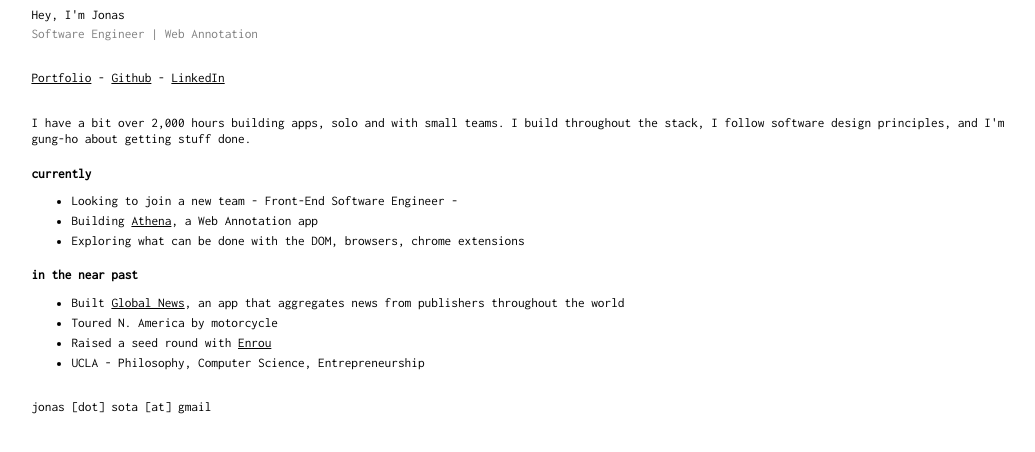
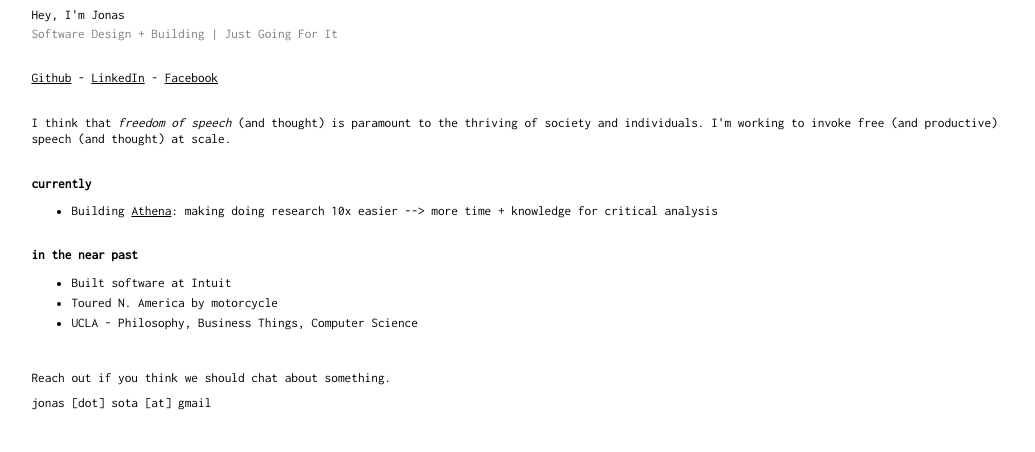
Before and after one commit to JonasMS/jonasms.github.io, a React app: page / in a window 1280 px wide. Shown: the top 452 px of the page, without its empty margins (103-1138 px from the left). Built offline with nearby package versions, Linux system fonts and the light colour scheme.

Commit message:
Refac oct 29 (#10)
* make content and style changes

* content changes

```diff
--- a/index.html
+++ b/index.html
@@ -1,51 +1,57 @@
 <!DOCTYPE html>
 <html lang="en">
+
 <head>
     <meta charset="UTF-8">
     <link rel="stylesheet" type="text/css" href="styles.css">
     <link href='https://fonts.googleapis.com/css?family=Inconsolata' rel='stylesheet' type='text/css'>
     <title>Jonas Sota</title>
 </head>
+
 <body>
     <div class="container">
         <div class="name"> Hey, I'm Jonas </div>
-      <div class="title"> Software Engineer | Web Annotation </div>
+        <div class="title"> Software Design + Building | Just Going For It </div>
 
         <div class="links">
-        <a href="./portfolio.html">Portfolio</a>
+            <a href="https://github.com/JonasMS" target="_blank">Github</a>
             -
-        <a href="https://github.com/JonasMS">Github</a>
+            <a href="https://www.linkedin.com/in/jonassota" target="_blank">LinkedIn</a>
             -
-        <a href="https://www.linkedin.com/in/jonassota">LinkedIn</a>
+            <a href="https://www.facebook.com/jonas.sota" target="_blank">Facebook</a>
         </div>
 
         <div class="blurb">
-        I have a bit over 2,000 hours building apps, solo and with small teams. I build throughout the stack, I follow software design principles, and I'm gung-ho about getting stuff done.
+            I think that <i>freedom of speech</i> (and thought) is paramount to the thriving of society and individuals. I'm working to invoke free (and productive) speech (and thought) at scale.
         </div>
         <div class="listTitle"> currently </div>
         <ul>
-        <li> Looking to join a new team - Front-End Software Engineer - </li>
-        <li> Building <a href="https://athena-annotate.herokuapp.com/#">Athena</a>, a Web Annotation app </li>
-        <li> Exploring what can be done with the DOM, browsers, chrome extensions
+            <li> Building <a href="https://useathena.co" target="_blank">Athena</a>: making doing research 10x easier --> more time + knowledge for critical analysis</li>
         </ul>
         <div class="listTitle"> in the near past </div>
         <ul>
-        <li> Built <a href="http://52.41.240.48/">Global News</a>, an app that aggregates news from publishers throughout the world </li>
+            <li> Built software at Intuit </li>
             <li> Toured N. America by motorcycle </li>
-        <li> Raised a seed round with <a href="https://enrou.co">Enrou</a> </li>
-        <li> UCLA - Philosophy, Computer Science, Entrepreneurship
+            <li> UCLA - Philosophy, Business Things, Computer Science </li>
         </ul>
-      <div class="contact"> jonas [dot] sota [at] gmail
+        <div class="footer">
+            <div class="blurb">
+                Reach out if you think we should chat about something.
+            </div>
+            <div class="contact"> jonas [dot] sota [at] gmail</div>
         </div>
 </body>
 <script>
-  (function(i,s,o,g,r,a,m){i['GoogleAnalyticsObject']=r;i[r]=i[r]||function(){
-  (i[r].q=i[r].q||[]).push(arguments)},i[r].l=1*new Date();a=s.createElement(o),
-  m=s.getElementsByTagName(o)[0];a.async=1;a.src=g;m.parentNode.insertBefore(a,m)
-  })(window,document,'script','https://www.google-analytics.com/analytics.js','ga');
+    (function (i, s, o, g, r, a, m) {
+    i['GoogleAnalyticsObject'] = r; i[r] = i[r] || function () {
+        (i[r].q = i[r].q || []).push(arguments)
+    }, i[r].l = 1 * new Date(); a = s.createElement(o),
+        m = s.getElementsByTagName(o)[0]; a.async = 1; a.src = g; m.parentNode.insertBefore(a, m)
+    })(window, document, 'script', 'https://www.google-analytics.com/analytics.js', 'ga');
 
     ga('create', 'UA-82144316-1', 'auto');
     ga('send', 'pageview');
 
 </script>
+
 </html>
--- a/package.json
+++ b/package.json
@@ -1,6 +1,6 @@
 {
-  "name": "zenefits",
-  "version": "0.0.1",
+  "name": "Me Site",
+  "version": "0.1.0",
   "private": true,
   "scripts": {
     "build": "webpack --progress",
--- a/styles.css
+++ b/styles.css
@@ -44,11 +44,20 @@ li {
 
 
 .listTitle {
-  font-weight: bold;
+  font-weight: 800;
+  margin-top: 60px;
 }
 
-.contact {
+/* .contact {
   margin-top: 80px;
+} */
+
+.footer {
+  margin-top: 100px;
+}
+
+.footer .blurb {
+  margin-bottom: 10px;
 }
 
 /* Media Queries */
@@ -92,10 +101,14 @@ li {
   }
 
   .listTitle {
-    font-weight: bold;
+    margin-top: 30px;
   }
 
-  .contact {
+  .footer {
+    margin-top: 40px;
+  }
+
+  /* .contact {
     margin-top: 30px;
-  }
+  } */
 }
```
Also changed, not shown: 1 other file (tests, documents, lock files or other folders). Lines whose indentation alone changed are shown as unchanged.
